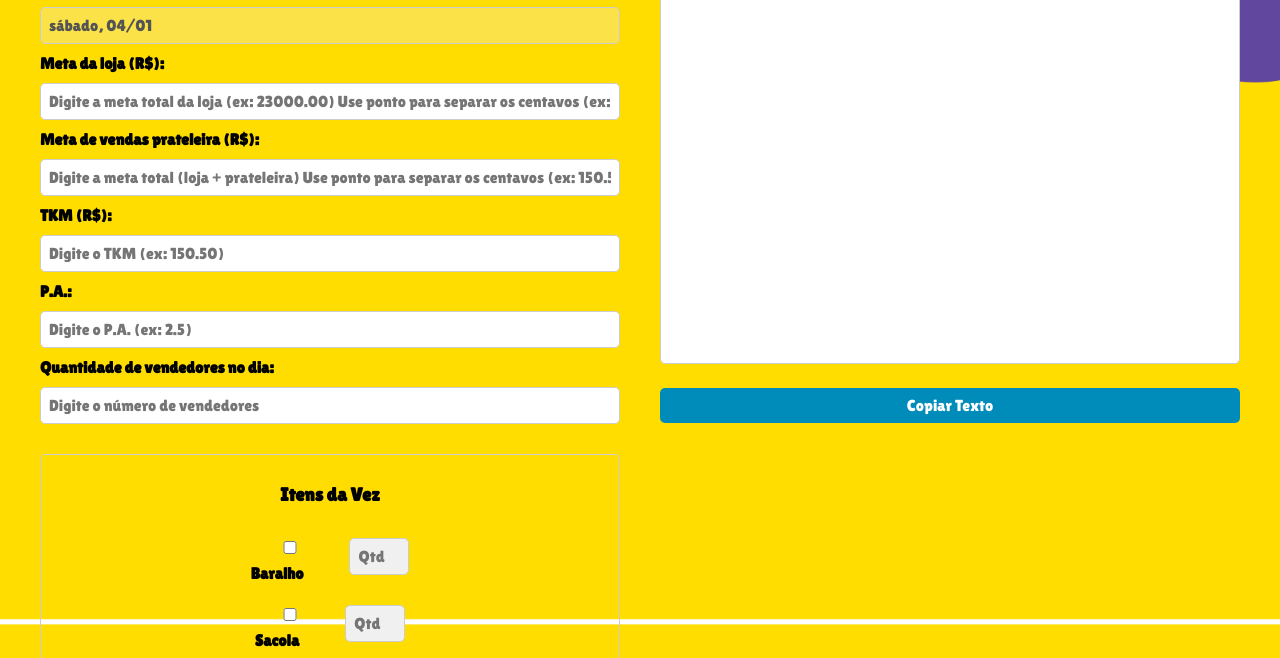
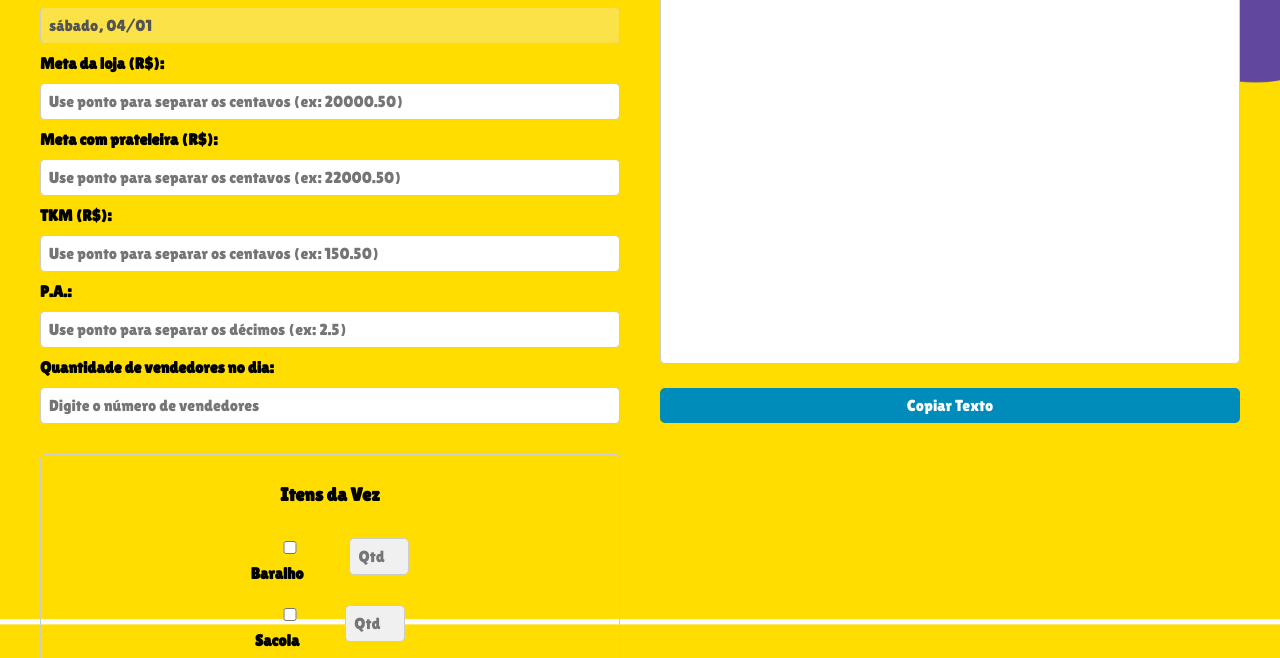
Before and after one commit to dualsgo/objetivosdodia, a plain HTML site: page index.html in a window 1280 px wide. Shown: the part 142-800 px from the top of the page. Drawn offline with Linux system fonts and the light colour scheme.

Commit message:
Placeholder, uso do ponto

```diff
--- a/index.html
+++ b/index.html
@@ -242,16 +242,16 @@
                 <input type="text" id="day" disabled>
 
                 <label for="storeGoal">Meta da loja (R$):</label>
-                <input type="text" id="storeGoal" placeholder="Digite a meta total da loja (ex: 23000.00) Use ponto para separar os centavos (ex: 20000.50)">
+                <input type="text" id="storeGoal" placeholder="Use ponto para separar os centavos (ex: 20000.50)">
 
-                <label for="onlineGoal">Meta de vendas prateleira (R$):</label>
-                <input type="text" id="onlineGoal" placeholder="Digite a meta total (loja + prateleira) Use ponto para separar os centavos (ex: 150.50)">
+                <label for="onlineGoal">Meta com prateleira (R$):</label>
+                <input type="text" id="onlineGoal" placeholder="Use ponto para separar os centavos (ex: 22000.50)">
 
                 <label for="tkm">TKM (R$):</label>
-                <input type="text" id="tkm" placeholder="Digite o TKM (ex: 150.50)">
+                <input type="text" id="tkm" placeholder="Use ponto para separar os centavos (ex: 150.50)">
 
                 <label for="pa">P.A.:</label>
-                <input type="text" id="pa" placeholder="Digite o P.A. (ex: 2.5)">
+                <input type="text" id="pa" placeholder="Use ponto para separar os décimos (ex: 2.5)">
 
                 <label for="sellers">Quantidade de vendedores no dia:</label>
                 <input type="number" id="sellers" placeholder="Digite o número de vendedores">
```
